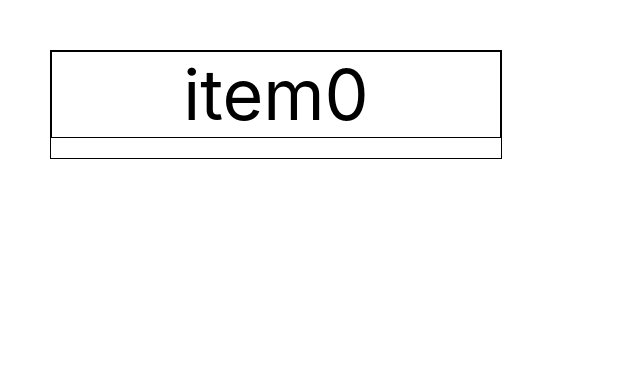
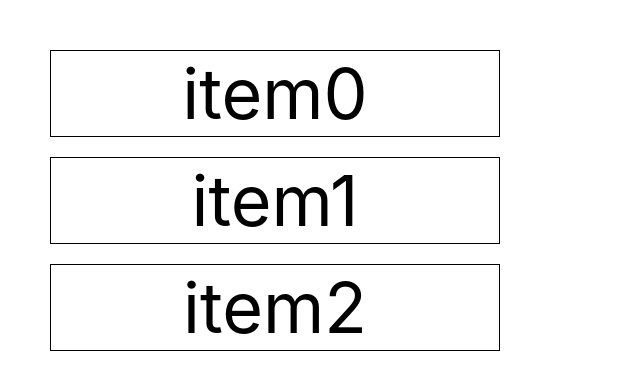
Before and after one commit to s-yoshiii/trello-practice-app, a React (Create React App) app: page / in a window 1280 px wide. Shown: the top 390 px of the page, without its empty margins (0-640 px from the left). Built offline with nearby package versions, Linux system fonts and the light colour scheme.

Commit message:
ドロップ後の並び替え実装

```diff
--- a/src/App.css
+++ b/src/App.css
@@ -2,7 +2,6 @@
   text-align: center;
   margin: 50px;
   width: 450px;
-  border: 1px solid #000;
 }
 
 .item {
--- a/src/App.js
+++ b/src/App.js
@@ -1,10 +1,16 @@
+import { useState } from "react";
 import { DragDropContext, Droppable, Draggable } from "react-beautiful-dnd";
 import "./App.css";
 
 function App() {
+  const [items] = useState(["item0", "item1", "item2"]);
+  const onDragEnd = (result) => {
+    const remove = items.splice(result.source.index, 1);
+    items.splice(result.destination.index, 0, remove[0]);
+  };
   return (
     <div className="dragDropArea">
-      <DragDropContext>
+      <DragDropContext onDragEnd={onDragEnd}>
         <Droppable droppableId="droppable">
           {(provided) => (
             <div ref={provided.innerRef} {...provided.droppableProps}>
@@ -16,10 +22,35 @@ function App() {
                     {...provided.draggableProps}
                     {...provided.dragHandleProps}
                   >
-                    item0
+                    {items[0]}
                   </div>
                 )}
               </Draggable>
+              <Draggable draggableId="draggable-2" index={1}>
+                {(provided) => (
+                  <div
+                    className="item"
+                    ref={provided.innerRef}
+                    {...provided.draggableProps}
+                    {...provided.dragHandleProps}
+                  >
+                    {items[1]}
+                  </div>
+                )}
+              </Draggable>
+              <Draggable draggableId="draggable-3" index={2}>
+                {(provided) => (
+                  <div
+                    className="item"
+                    ref={provided.innerRef}
+                    {...provided.draggableProps}
+                    {...provided.dragHandleProps}
+                  >
+                    {items[2]}
+                  </div>
+                )}
+              </Draggable>
+              {provided.placeholder}
             </div>
           )}
         </Droppable>
```
